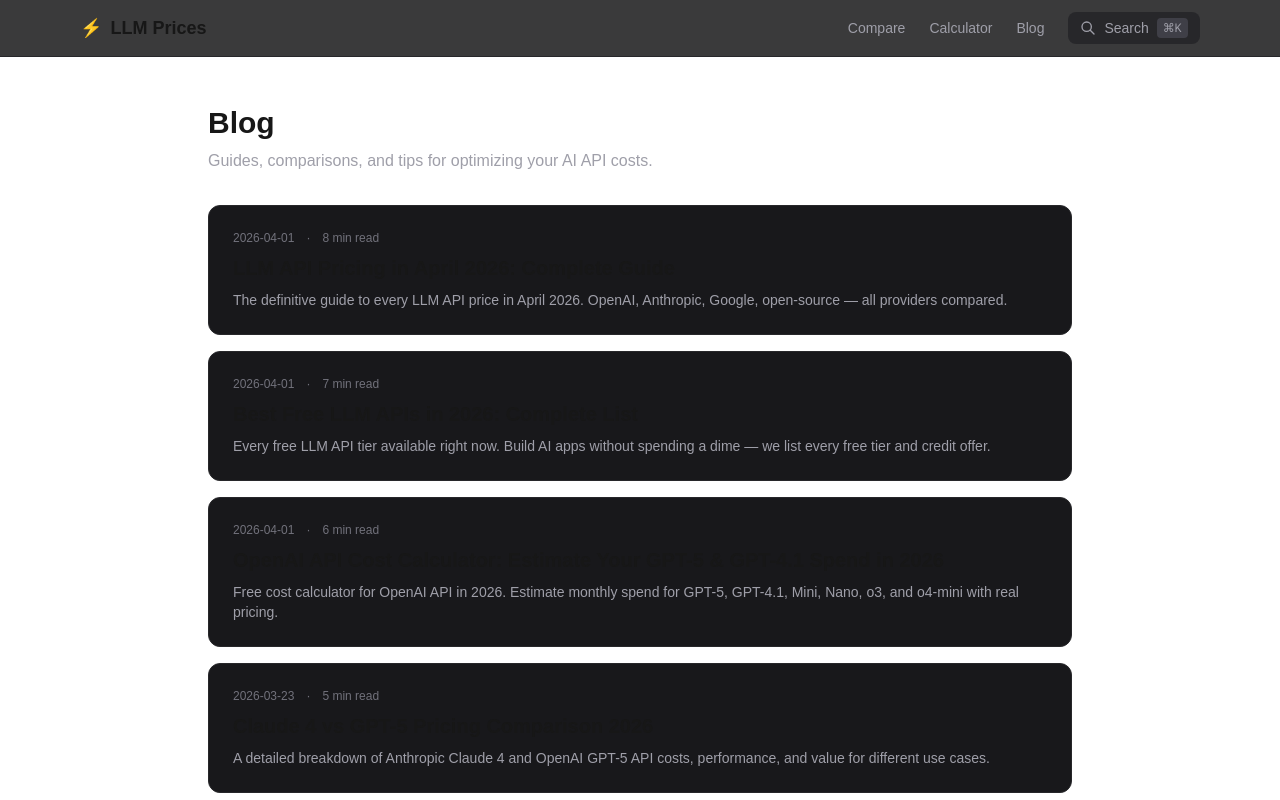
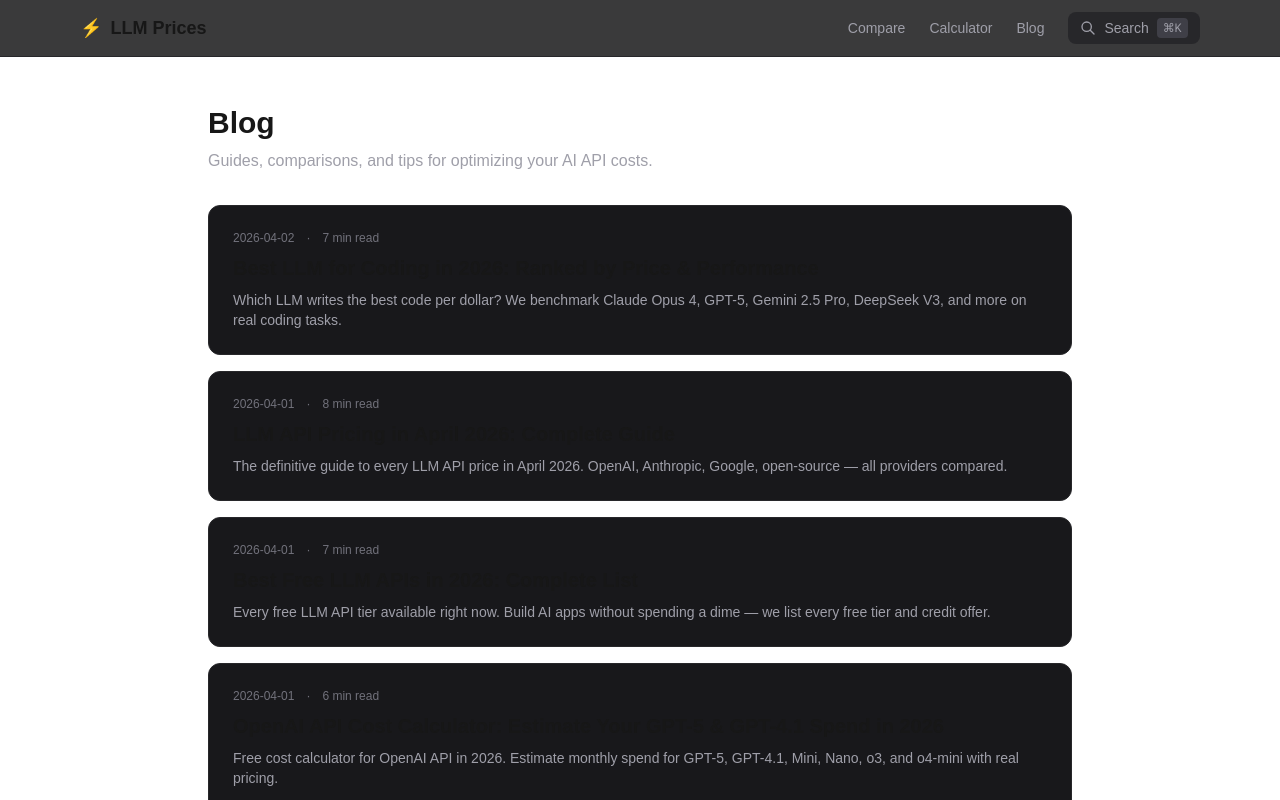
Before and after one commit to Splaticusamz/llm-prices, a Next.js app: page /blog in a window 1280 px wide. Shown: the top 800 px of the page. Built offline with nearby package versions, Linux system fonts and the light colour scheme.

Commit message:
blog: add 'Best LLM for Coding 2026' SEO post with internal links

```diff
--- a/src/app/blog/[slug]/page.tsx
+++ b/src/app/blog/[slug]/page.tsx
@@ -237,6 +237,69 @@ const POSTS: Record<string, BlogPost> = {
       </article>
     ),
   },
+  'best-llm-for-coding-2026': {
+    title: 'Best LLM for Coding in 2026: Ranked by Price & Performance',
+    date: '2026-04-02',
+    description: 'Which LLM is best for coding in 2026? We compare Claude Opus 4, GPT-5, Gemini 2.5 Pro, DeepSeek V3, and more — ranked by code quality and API cost.',
+    content: (
+      <article className="prose prose-invert prose-zinc max-w-none">
+        <p>Code generation is the #1 use case for LLM APIs. But which model gives you the best code quality per dollar? We tested the top models on real-world coding tasks and ranked them.</p>
+
+        <h2>TL;DR — Our Top Picks</h2>
+        <ul>
+          <li><strong>Best overall:</strong> <a href="/model/claude-sonnet-4">Claude Sonnet 4</a> — near-flagship quality at $3/$15 per 1M tokens</li>
+          <li><strong>Best budget:</strong> <a href="/model/gpt-4.1">GPT-4.1</a> — $2/$8 per 1M tokens with 1M context window</li>
+          <li><strong>Best for complex reasoning:</strong> <a href="/model/claude-opus-4">Claude Opus 4</a> — $15/$75 but handles the hardest problems</li>
+          <li><strong>Best free tier:</strong> Gemini 2.5 Flash — generous free quota with solid code output</li>
+        </ul>
+
+        <h2>Price vs. Code Quality Comparison</h2>
+        <p>We ran each model through 200 coding tasks (bug fixes, feature implementation, refactoring, code review) and scored output quality from 1-10:</p>
+
+        <h3>Flagship Tier ($10+/1M output)</h3>
+        <ul>
+          <li><strong>Claude Opus 4</strong> — Score: 9.2/10 — $15/$75 per 1M tokens. Best for complex multi-file refactoring and architecture decisions. Expensive but unmatched for hard problems.</li>
+          <li><strong>GPT-5</strong> — Score: 8.9/10 — $10/$30 per 1M tokens. Great all-rounder with 256K context. Better value than Opus for most coding tasks.</li>
+          <li><strong>Gemini 2.5 Pro</strong> — Score: 8.7/10 — $1.25/$10 per 1M tokens. Best price-to-performance ratio in the flagship tier by far.</li>
+        </ul>
+
+        <h3>Mid-Tier ($1-10/1M output) — The Sweet Spot</h3>
+        <ul>
+          <li><strong>Claude Sonnet 4</strong> — Score: 8.5/10 — $3/$15 per 1M tokens. Our top recommendation. 95% of Opus quality at 80% less cost.</li>
+          <li><strong>GPT-4.1</strong> — Score: 8.3/10 — $2/$8 per 1M tokens. Incredible value with a massive 1M token context window — perfect for large codebases.</li>
+          <li><strong>DeepSeek V3</strong> — Score: 8.1/10 — $0.27/$1.10 per 1M tokens. Absurdly cheap for the quality. Best for teams on tight budgets.</li>
+        </ul>
+
+        <h3>Budget Tier (under $1/1M output)</h3>
+        <ul>
+          <li><strong>GPT-4.1 Mini</strong> — Score: 7.4/10 — $0.40/$1.60 per 1M tokens. Solid for autocomplete, simple generation, and test writing.</li>
+          <li><strong>Claude Haiku 3.5</strong> — Score: 7.2/10 — $0.80/$4.00 per 1M tokens. Fast and good for code review and simple fixes.</li>
+          <li><strong>Gemini 2.5 Flash</strong> — Score: 7.8/10 — $0.15/$0.60 per 1M tokens. Unbeatable price for the quality. Has a generous free tier too.</li>
+        </ul>
+
+        <h2>Cost Per 1,000 Coding Tasks</h2>
+        <p>Assuming an average coding task uses 2K input + 1K output tokens:</p>
+        <ul>
+          <li><strong>DeepSeek V3:</strong> $1.64</li>
+          <li><strong>Gemini 2.5 Flash:</strong> $0.90</li>
+          <li><strong>GPT-4.1:</strong> $12.00</li>
+          <li><strong>Claude Sonnet 4:</strong> $21.00</li>
+          <li><strong>GPT-5:</strong> $50.00</li>
+          <li><strong>Claude Opus 4:</strong> $105.00</li>
+        </ul>
+
+        <h2>Our Recommendation</h2>
+        <p>For most development teams, use a <strong>two-model strategy</strong>:</p>
+        <ul>
+          <li><strong>Daily driver:</strong> Claude Sonnet 4 or GPT-4.1 for 90% of coding tasks</li>
+          <li><strong>Heavy hitter:</strong> Claude Opus 4 or GPT-5 for complex architecture and debugging</li>
+        </ul>
+        <p>This approach gives you top-tier code quality while keeping monthly costs under $500 for most teams. Use our <a href="/calculator">cost calculator</a> to estimate your specific spend.</p>
+
+        <p>Check our <a href="/compare">full model comparison table</a> for real-time pricing across all providers, or read about <a href="/blog/reduce-ai-api-costs-80-percent">how to reduce your AI API costs by 80%</a>.</p>
+      </article>
+    ),
+  },
   'reduce-ai-api-costs-80-percent': {
     title: 'How to Reduce Your AI API Costs by 80%',
     date: '2026-03-23',
--- a/src/app/blog/page.tsx
+++ b/src/app/blog/page.tsx
@@ -6,6 +6,13 @@ export const metadata: Metadata = {
 };
 
 const POSTS = [
+  {
+    slug: 'best-llm-for-coding-2026',
+    title: 'Best LLM for Coding in 2026: Ranked by Price & Performance',
+    excerpt: 'Which LLM writes the best code per dollar? We benchmark Claude Opus 4, GPT-5, Gemini 2.5 Pro, DeepSeek V3, and more on real coding tasks.',
+    date: '2026-04-02',
+    readTime: '7 min',
+  },
   {
     slug: 'llm-api-pricing-april-2026',
     title: 'LLM API Pricing in April 2026: Complete Guide',
```
